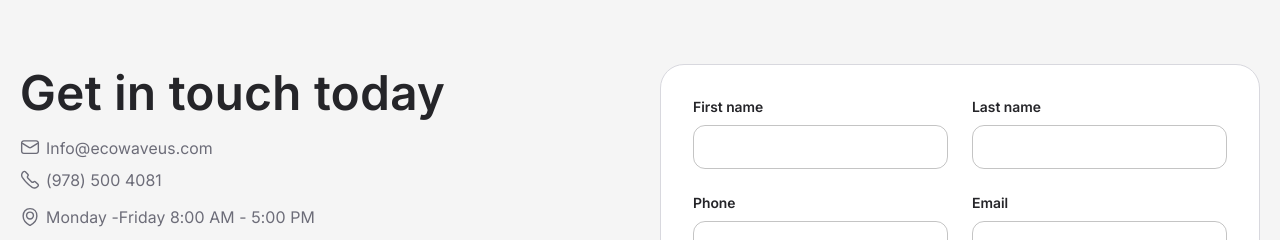
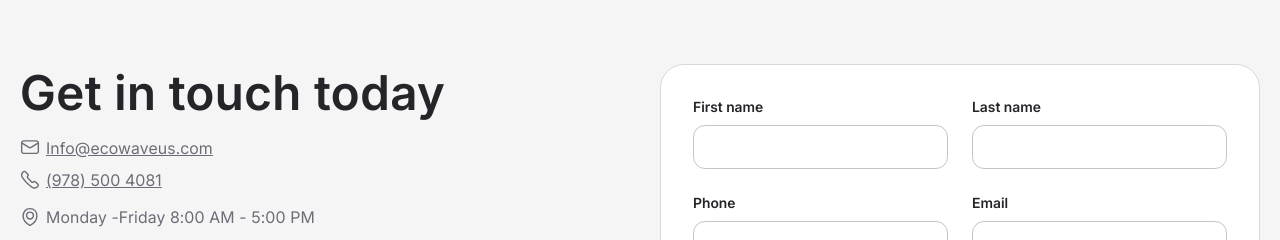
Before and after one commit to EcowaveUS/ecowaveus, a React (Vite) app: page / in a window 1280 px wide. Shown: the part 3120-3360 px from the top of the page. Built offline with nearby package versions, Linux system fonts and the light colour scheme; no server answers.

Commit message:
improved the link

```diff
--- a/src/components/forms/LocationInfo.tsx
+++ b/src/components/forms/LocationInfo.tsx
@@ -20,12 +20,7 @@ export const LocationInfo = () => {
         gap={"12px"}
         marginTop={"16px"}
       >
-        <Box
-          display={"flex"}
-          gap={"6px"}
-          component={"a"}
-          href="mailto:info@ecowaveus.com"
-        >
+        <Box display={"flex"} gap={"6px"}>
           <Box
             component={"div"}
             width={20}
@@ -37,6 +32,9 @@ export const LocationInfo = () => {
             <img src="/images/icons/icon-email-gray.svg" alt="envelope" />
           </Box>
           <Typography
+            component={"a"}
+            href="mailto:info@ecowaveus.com"
+            sx={{ textDecoration: "underline" }}
             lineHeight={"20px"}
             fontSize={"16px"}
             fontFamily={"Inter !important"}
@@ -45,7 +43,7 @@ export const LocationInfo = () => {
             Info@ecowaveus.com
           </Typography>
         </Box>
-        <Box display={"flex"} gap={"6px"} component={"a"} href="tel:9785004081">
+        <Box display={"flex"} gap={"6px"}>
           <Box
             component={"div"}
             width={20}
@@ -57,6 +55,9 @@ export const LocationInfo = () => {
             <img src="/images/icons/icon-phone-gray.svg" alt="phone" />
           </Box>
           <Typography
+            component={"a"}
+            href="tel:9785004081"
+            sx={{ textDecoration: "underline" }}
             lineHeight={"20px"}
             fontSize={"16px"}
             fontFamily={"Inter !important"}
```
